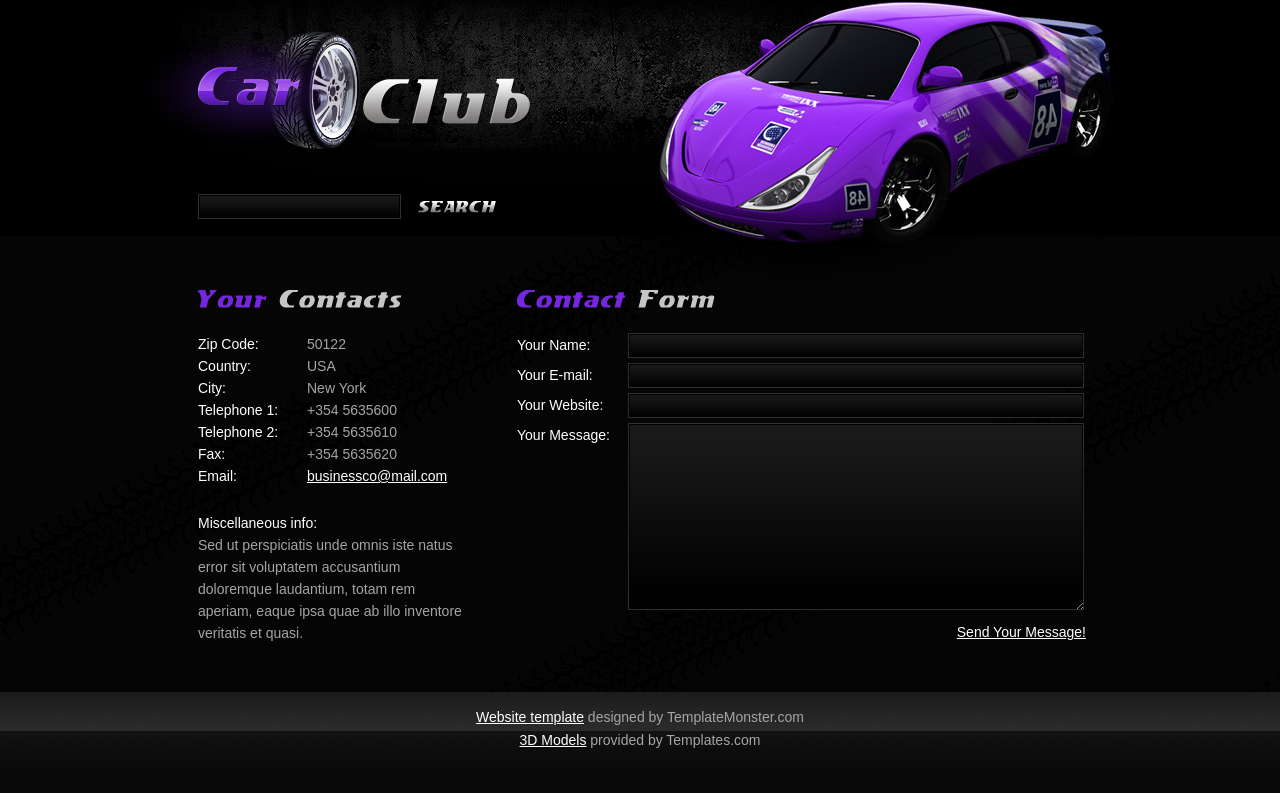
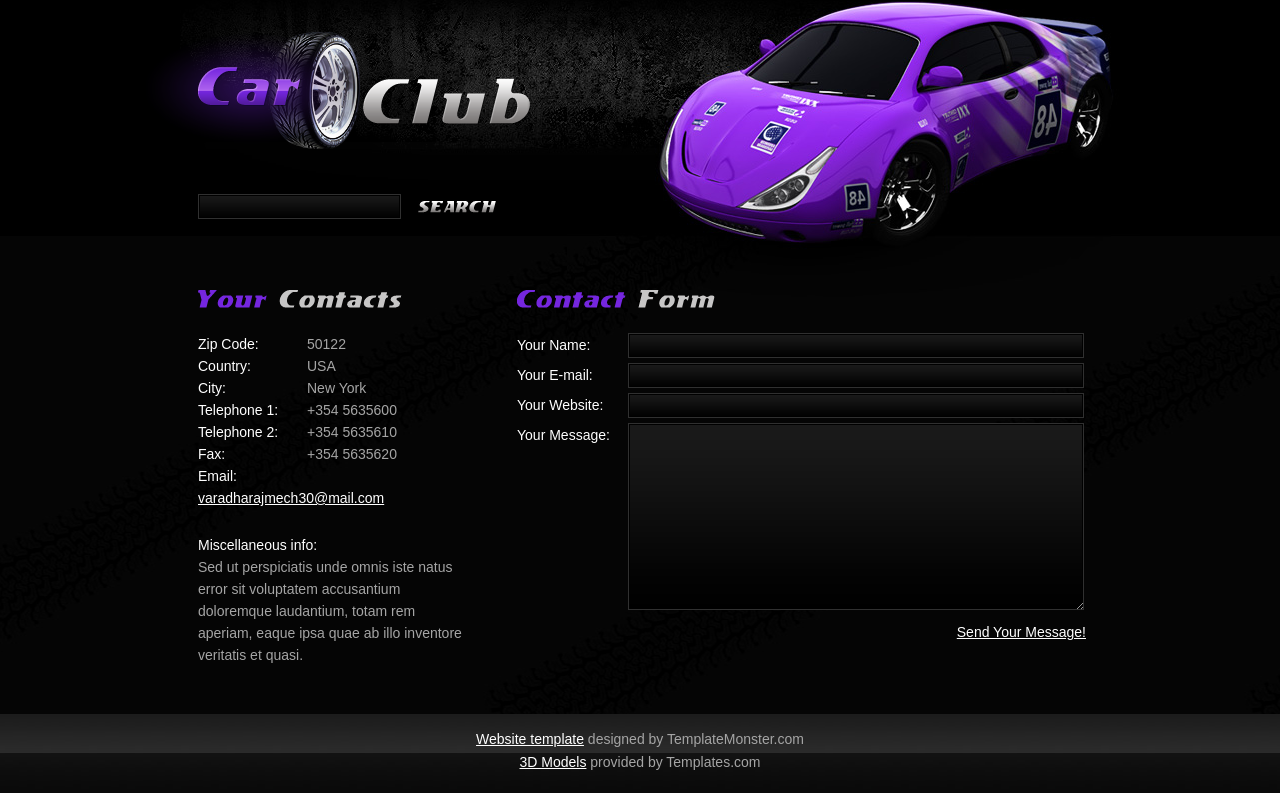
Before and after one commit to varadharaj12/car-website-auto, a plain HTML site: page carwebsite/contact-us.html in a window 1280 px wide. Shown: the part 91-884 px from the top of the page. Before the commit the page ends 862 px from the top, so only its background shows below. Drawn offline with Linux system fonts and the light colour scheme.

```diff
--- a/carwebsite/contact-us.html
+++ b/carwebsite/contact-us.html
@@ -65,7 +65,7 @@
 						<span>Telephone 1:</span>+354 5635600<br />
 						<span>Telephone 2:</span>+354 5635610<br />
 						<span>Fax:</span>+354 5635620<br />
-						<span>Email:</span><a href="#">businessco@mail.com</a>
+						<span>Email:</span><a href="#">varadharajmech30@mail.com</a>
 					</address>
 					<h5>Miscellaneous info:</h5>
 					<p>Sed ut perspiciatis unde omnis iste natus error sit voluptatem accusantium doloremque laudantium, totam rem aperiam, eaque ipsa quae ab illo inventore veritatis et quasi.</p>
```
